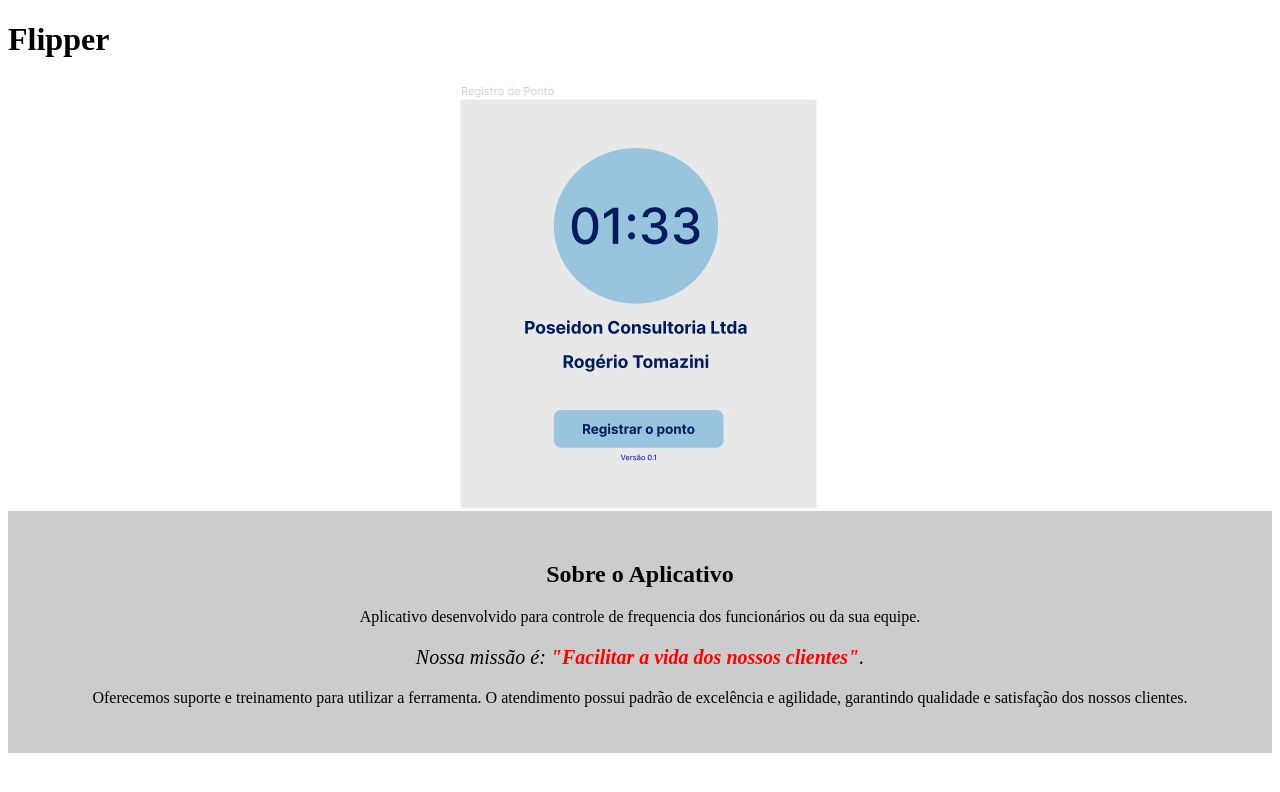
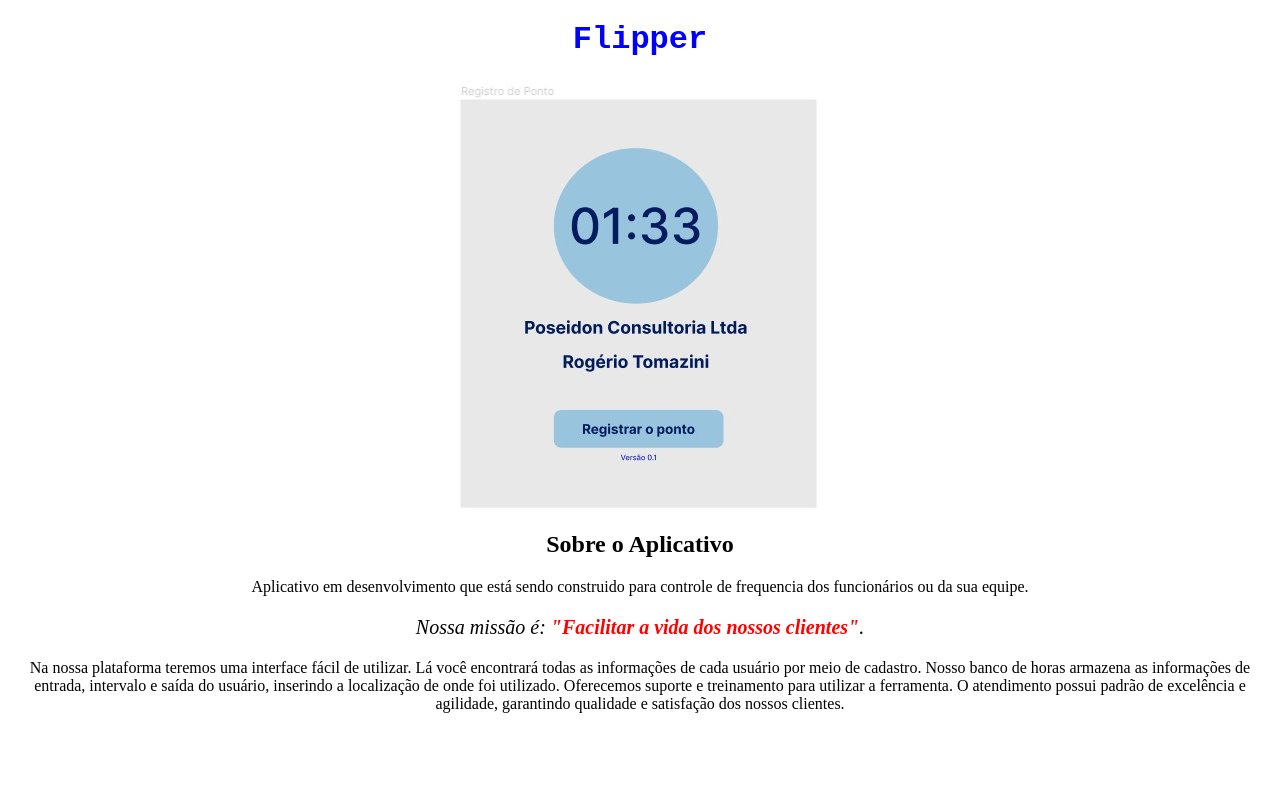
Before and after one commit to toommazz/flipper, a plain HTML site: page vitor/index.html in a window 1280 px wide. Drawn offline with Linux system fonts and the light colour scheme.

Commit message:
Alteração feita no arquivo index

```diff
--- a/vitor/index.html
+++ b/vitor/index.html
@@ -8,18 +8,23 @@
 
     <body>
         <header>
-            <h1> Flipper </h1>
+            <center>
+            <h1 class="h1"> Flipper </h1>
+            </center>
         </header>
-       <center>
+        <center>
         <img alt="banner" src="banner.jpg" Align= "middle"></center>
         <div class="principal">
             <h2 class="titulo-centralizado">Sobre o Aplicativo</h2>
 
-            <p>Aplicativo desenvolvido para controle de frequencia dos funcionários ou da sua equipe.</p>
+            <p>Aplicativo em desenvolvimento que está sendo construido para controle de frequencia dos funcionários ou da sua equipe.</p>
 
             <p id="missao"><em>Nossa missão é: <strong>"Facilitar a vida dos nossos clientes"</strong>.</em></p>
 
-            <p>Oferecemos suporte e treinamento para utilizar a ferramenta. O atendimento possui padrão de excelência e agilidade, garantindo qualidade e satisfação dos nossos clientes.</p>
+            <p>Na nossa plataforma teremos uma interface fácil de utilizar. Lá você encontrará todas as informações de cada usuário por meio de cadastro.
+                Nosso banco de horas armazena as informações de entrada, intervalo e saída do usuário, inserindo a localização de onde foi utilizado.
+
+            Oferecemos suporte e treinamento para utilizar a ferramenta. O atendimento possui padrão de excelência e agilidade, garantindo qualidade e satisfação dos nossos clientes.</p>
         </div>
 
 
--- a/vitor/style-home.css
+++ b/vitor/style-home.css
@@ -4,13 +4,11 @@
 
 }
 
-.principal{
-	background: #CCCCCC;
-	padding: 30px;
-}
+.h1 {
+font-size:xx-large;
+color: blue;
+font-family:'Courier New', Courier, monospace;
 
-.titulo-principal {
-	padding-left: 20px;
 }
 
 .titulo-centralizado {
@@ -37,10 +35,3 @@ em strong {
 	background: #FFFFFF;
 	padding: 20px;
 }
-
-ul {
-	display: inline-block;
-	vertical-align: top;
-	width: 20%;
-	margin-right: 15%;
-}
```
Also changed, not shown: 1 other file.
